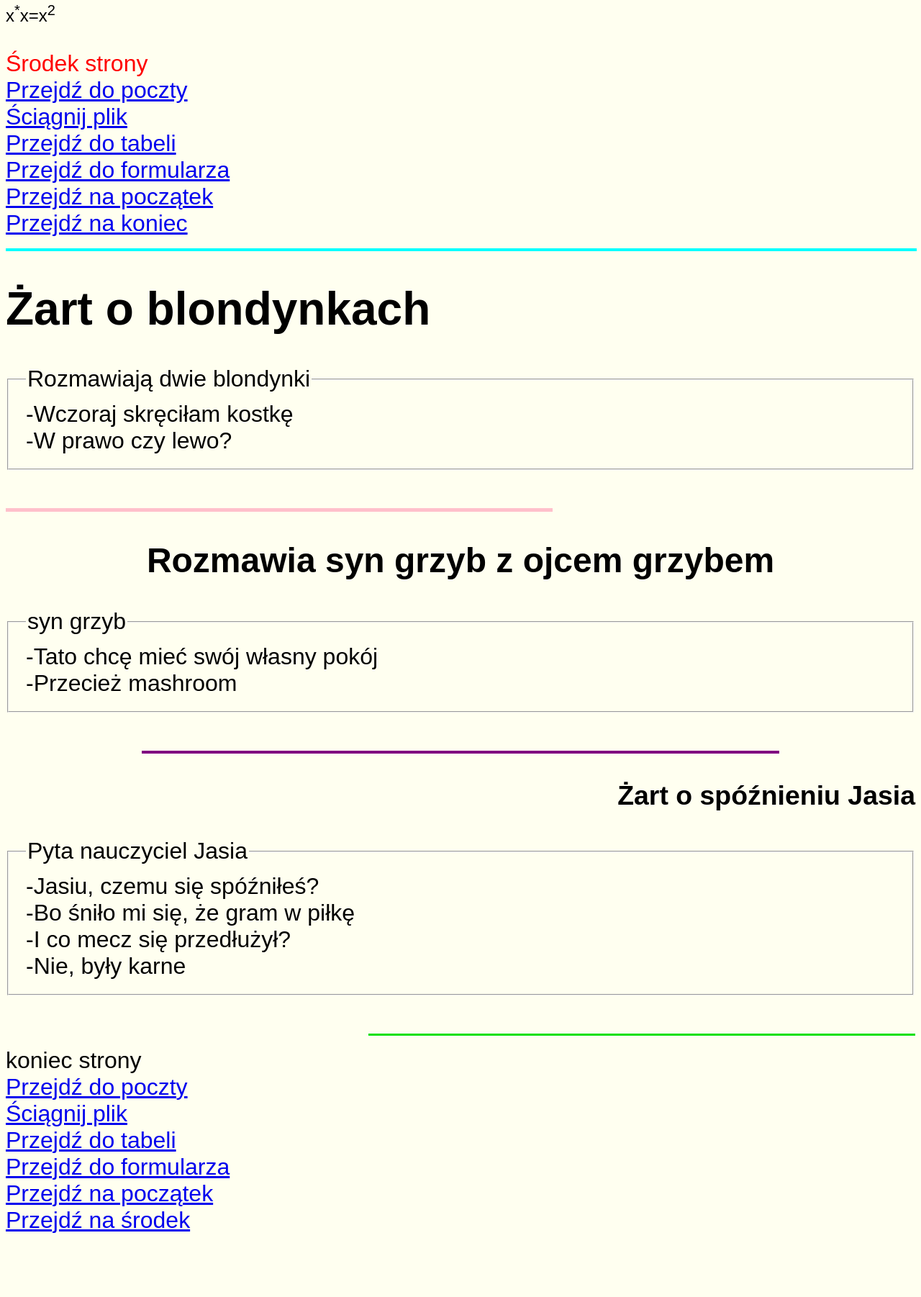
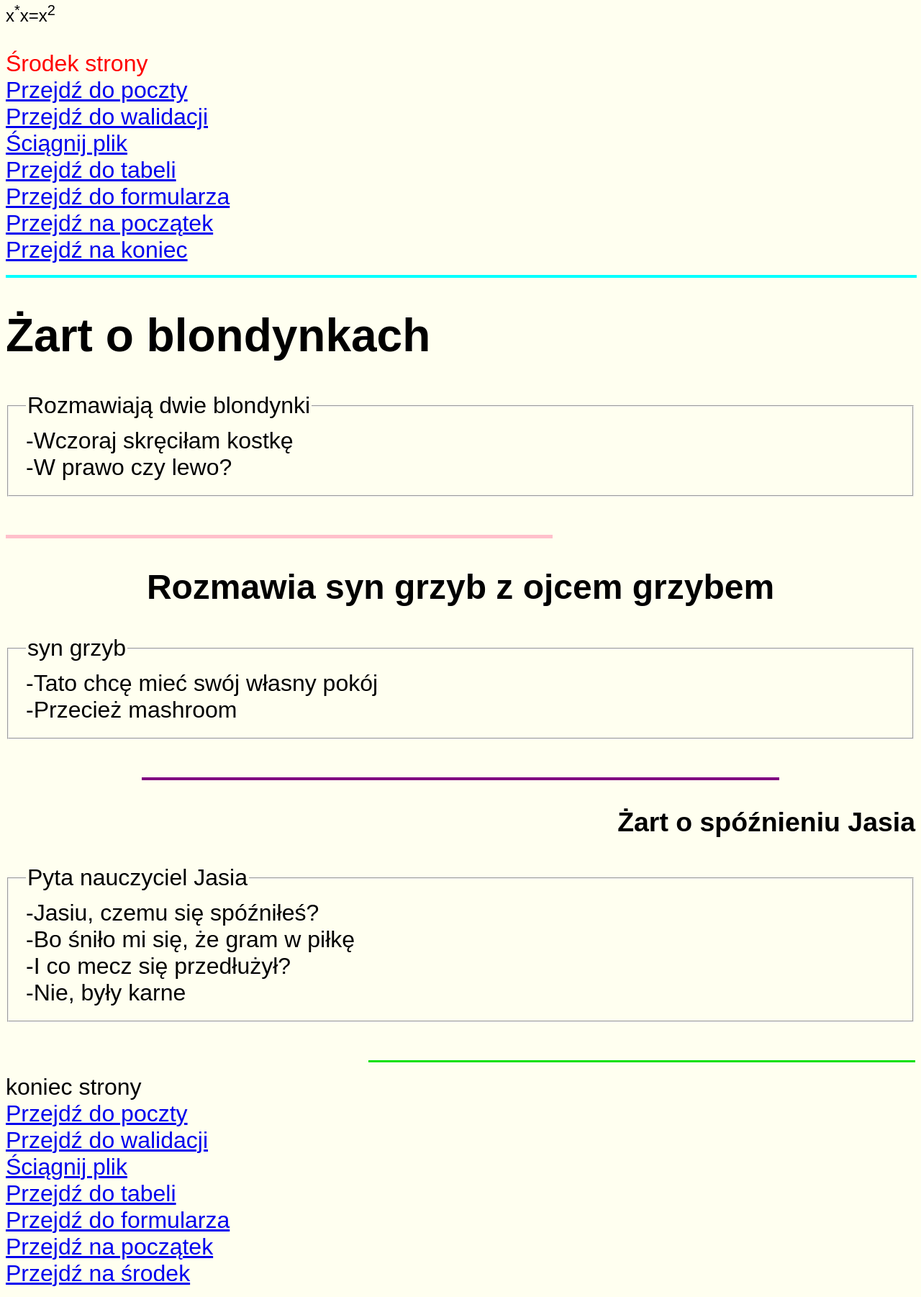
Before and after one commit to dqwid/pracownia, a plain HTML site: page index.html in a window 1280 px wide. Shown: the part 2069-3871 px from the top of the page at 72% size. Before the commit the page ends 3828 px from the top, so only its background shows below. Drawn offline with Linux system fonts and the light colour scheme.

Commit message:
Update index.html

```diff
--- a/index.html
+++ b/index.html
@@ -58,6 +58,7 @@ Początek strony <br>
 Środek strony <br>
 <a name="skok_srodek_blonskyi"></a>
 <A HREF="poczta_blonskyi.html"> Przejdź do poczty </A> <br />
+<A HREF="walidacja_Blonskyi.html"> Przejdź do walidacji </A> </br>
 <A HREF="plik_blonskyi.html"> Ściągnij plik </A> <br />
 <A HREF="tabela_blonskyi.html"> Przejdź do tabeli </A> <br />
 <A HREF="formularz_blonskyi.html"> Przejdź do formularza </A>  <br>
@@ -107,6 +108,7 @@ Początek strony <br>
 
 koniec strony <br>
 <A HREF="poczta_blonskyi.html"> Przejdź do poczty </A> <br />
+<A HREF="walidacja_Blonskyi.html"> Przejdź do walidacji </A> </br>
 <A HREF="plik_blonskyi.html"> Ściągnij plik </A> <br />
 <A HREF="tabela_blonskyi.html"> Przejdź do tabeli </A> <br />
 <A HREF="formularz_blonskyi.html"> Przejdź do formularza </A>  <br>
```
